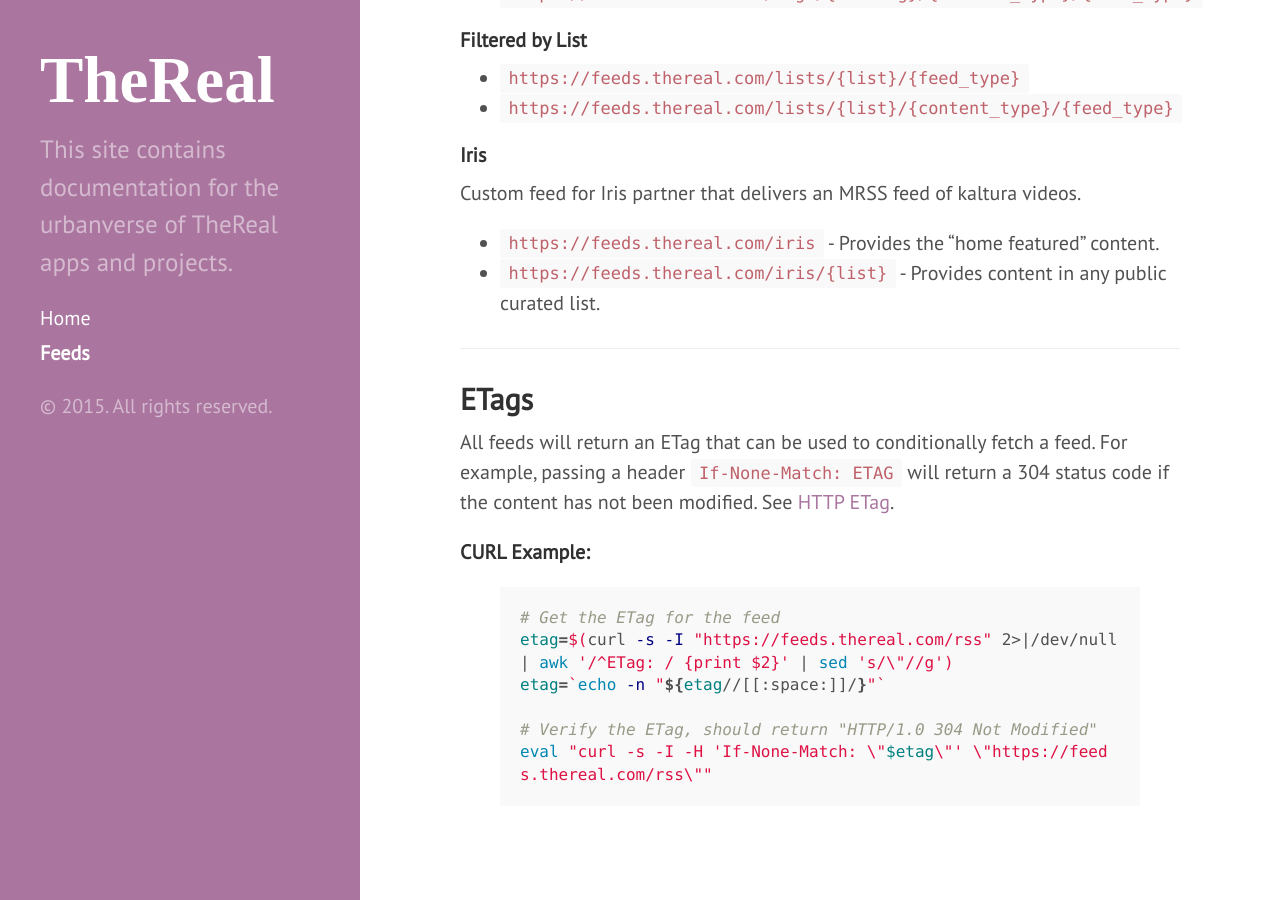
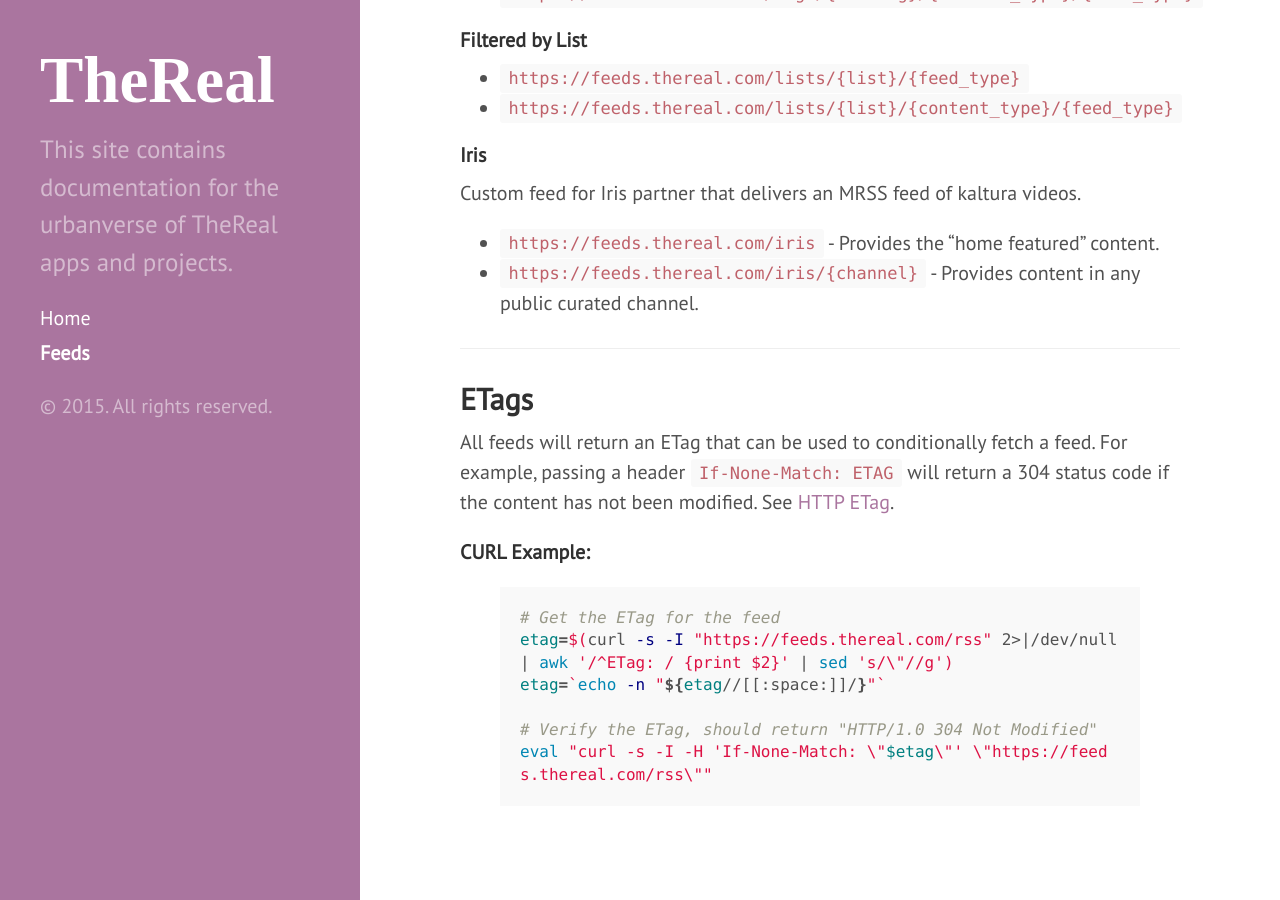
Before and after one commit to wb-docs-thereal/wb-docs-thereal.github.io, a Jekyll site: the page built from feeds.md, in a window 1280 px wide and 900 px high, scrolled down 1332 px. Built offline with Jekyll 4.4.1, drawn with Linux system fonts in a browser that asks for light colours; nearby versions of some CDN libraries; Markdown is read by kramdown in place of the engine named in the settings.

Commit message:
iris feeds use channels

```diff
--- a/feeds.md
+++ b/feeds.md
@@ -63,7 +63,7 @@ This is the The Real home page feed.
 Custom feed for Iris partner that delivers an MRSS feed of kaltura videos.
 
 + `https://feeds.thereal.com/iris` - Provides the "home featured" content.
-+ `https://feeds.thereal.com/iris/{list}` - Provides content in any public curated list.
++ `https://feeds.thereal.com/iris/{channel}` - Provides content in any public curated channel.
 
 
 
```
